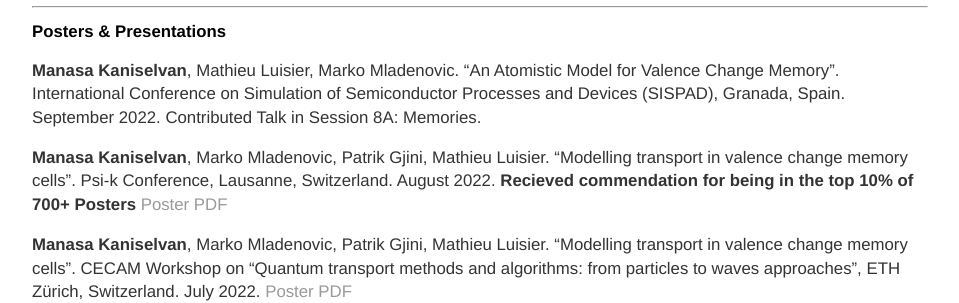
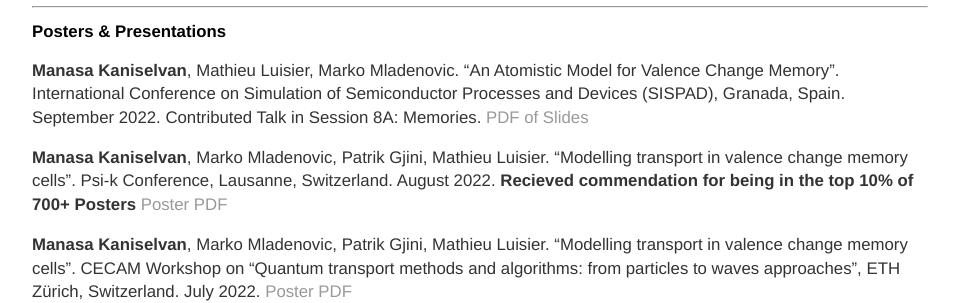
Before and after one commit to manasakani/manaskani.github.io, a Jekyll site: the page built from cv/index.md, in a window 1280 px wide. Shown: the part 956-1259 px from the top of the page, without its empty margins (160-1119 px from the left). Built offline with Jekyll 4.4.1, drawn with Linux system fonts in a browser that asks for light colours.

Commit message:
Update index.md

```diff
--- a/cv/index.md
+++ b/cv/index.md
@@ -49,7 +49,7 @@ doi: 10.1002/aelm.201901256 [Link to Article](https://onlinelibrary.wiley.com/do
 
 ## Posters & Presentations
 
-**Manasa Kaniselvan**, Mathieu Luisier, Marko Mladenovic. "An Atomistic Model for Valence Change Memory". International Conference on Simulation of Semiconductor Processes and Devices (SISPAD), Granada, Spain. September 2022. Contributed Talk in Session 8A: Memories.
+**Manasa Kaniselvan**, Mathieu Luisier, Marko Mladenovic. "An Atomistic Model for Valence Change Memory". International Conference on Simulation of Semiconductor Processes and Devices (SISPAD), Granada, Spain. September 2022. Contributed Talk in Session 8A: Memories. [PDF of Slides](/media/SISPAD_2022_slides_8A.pdf)
 
 **Manasa Kaniselvan**, Marko Mladenovic, Patrik Gjini, Mathieu Luisier. "Modelling transport in valence change memory cells". Psi-k Conference, Lausanne, Switzerland. August 2022. **Recieved commendation for being in the top 10% of 700+ Posters** [Poster PDF](/media/PsiK.pdf)
 
```
